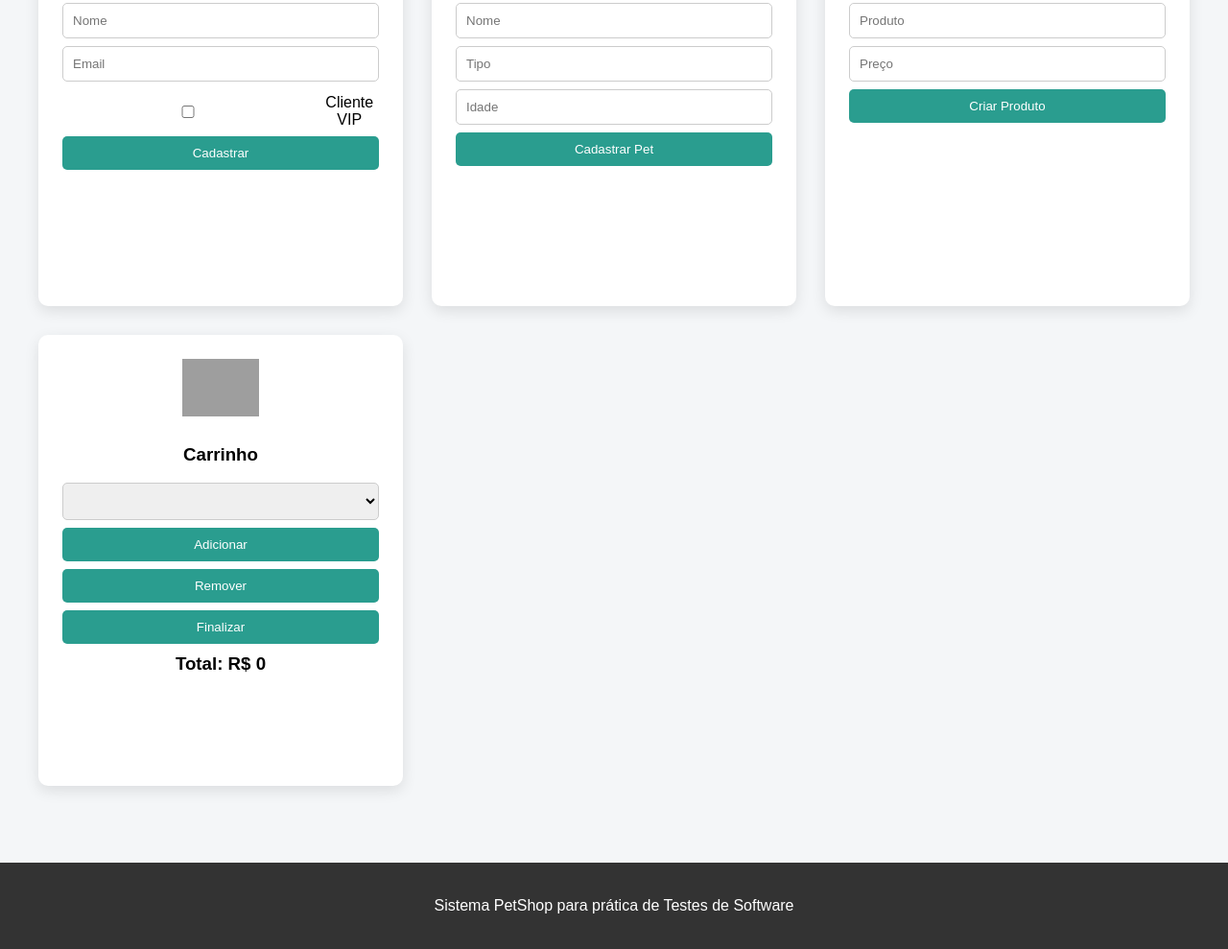
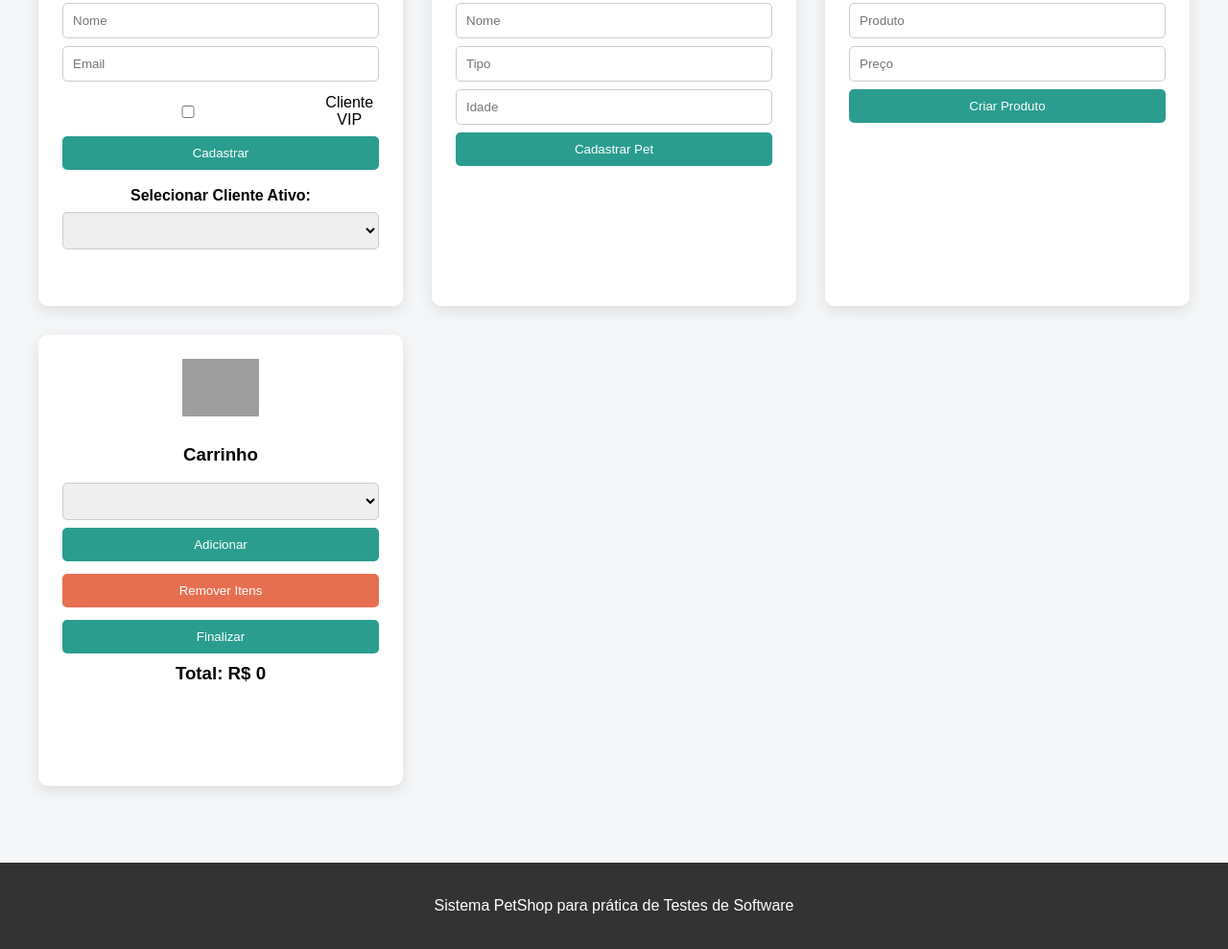
Before and after one commit to MuricyT/atividade-test-Yanes, a website: page index.html in a window 1280 px wide. Shown: the part 716-1705 px from the top of the page at 96% size. Drawn offline with Linux system fonts and the light colour scheme; grey boxes are pictures that could not be loaded.

Commit message:
Update index.html

```diff
--- a/index.html
+++ b/index.html
@@ -11,8 +11,6 @@
       <h1>🐶 Doguito PetShop</h1>
       <p>Sistema de gerenciamento do PetShop</p>
     </header>
-
-    <!-- CARROSSEL -->
 
     <section class="carousel">
       <div class="slides">
@@ -42,8 +40,6 @@
       <button class="next" onclick="nextSlide()">❯</button>
     </section>
 
-    <!-- CARDS -->
-
     <section class="cards">
       <div class="card">
         <img src="https://cdn-icons-png.flaticon.com/512/1946/1946429.png" />
@@ -60,6 +56,14 @@
           </div>
 
           <button onclick="criarCliente()">Cadastrar</button>
+
+          <label style="margin-top: 10px; font-weight: bold"
+            >Selecionar Cliente Ativo:</label
+          >
+          <select
+            id="clienteSelect"
+            onchange="selecionarClienteAtivo()"
+          ></select>
         </div>
 
         <ul id="listaClientes"></ul>
@@ -104,8 +108,26 @@
           <select id="produtoSelect"></select>
 
           <button onclick="adicionarCarrinho()">Adicionar</button>
-          <button onclick="removerCarrinho()">Remover</button>
-          <button onclick="finalizarCompra()">Finalizar</button>
+
+          <div style="display: flex; gap: 5px; margin-top: 5px">
+            <button
+              onclick="toggleModoRemover()"
+              style="flex: 1; background: #e76f51"
+            >
+              Remover Itens
+            </button>
+            <button
+              onclick="confirmarRemocao()"
+              id="btnConfirmarRemover"
+              style="flex: 1; background: #d90429; display: none"
+            >
+              Confirmar
+            </button>
+          </div>
+
+          <button onclick="finalizarCompra()" style="margin-top: 5px">
+            Finalizar
+          </button>
         </div>
 
         <h3 class="total">Total: R$ <span id="total">0</span></h3>
```
